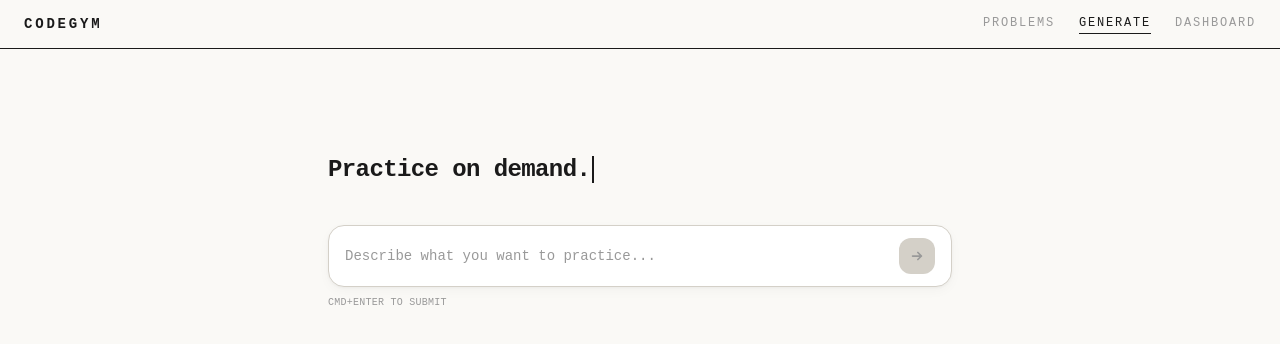
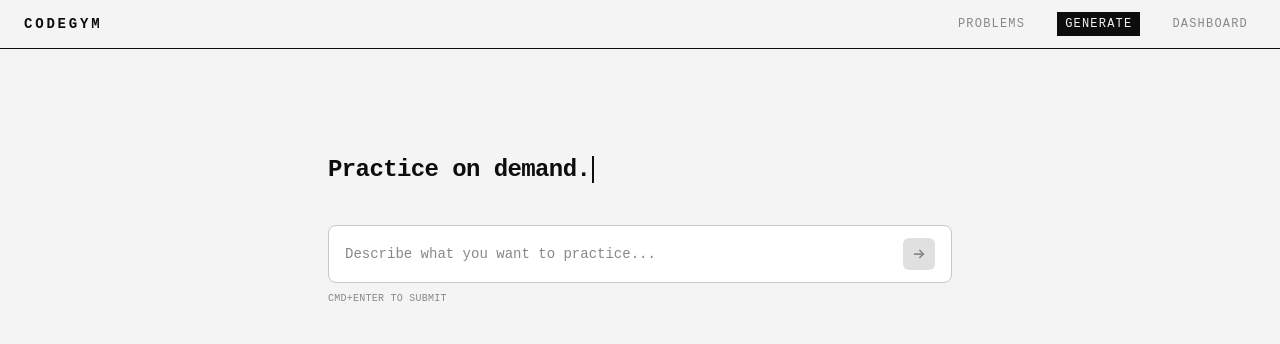
Before and after one commit to kvn8888/CodeGym, a React (Vite) app in the folder frontend/: page /generate in a window 1280 px wide. Shown: the top 344 px of the page. Built offline with nearby package versions, Linux system fonts and the light colour scheme.

Commit message:
refactor: update design to Technical Brutalism style
Shift color palette to neutral grays, tighten rounded corners, and replace thin nav underline with solid fill.

Co-authored-by: Kevin Chen <77308744+kvn8888@users.noreply.github.com>

```diff
--- a/frontend/src/features/generate/GeneratePage.tsx
+++ b/frontend/src/features/generate/GeneratePage.tsx
@@ -102,10 +102,7 @@ export function GeneratePage() {
       </div>
 
       <div ref={barRef} className="relative">
-        <div
-          className="flex items-center rounded-2xl border border-chalk bg-white px-4 py-3"
-          style={{ boxShadow: '0 1px 3px rgba(0, 0, 0, 0.04), 0 4px 12px rgba(0, 0, 0, 0.03)' }}
-        >
+        <div className="flex items-center rounded-lg border border-chalk bg-white px-4 py-3">
           <input
             type="text"
             value={prompt}
@@ -118,7 +115,7 @@ export function GeneratePage() {
           <button
             onClick={handleGenerate}
             disabled={generating || !prompt.trim()}
-            className="w-9 h-9 bg-ink text-bone rounded-xl flex items-center justify-center shrink-0 ml-3 hover:bg-ink-soft disabled:bg-chalk disabled:text-ash disabled:cursor-not-allowed transition-colors"
+            className="w-8 h-8 bg-ink text-bone rounded-md flex items-center justify-center shrink-0 ml-3 hover:bg-ink-soft disabled:bg-grain disabled:text-ash disabled:cursor-not-allowed transition-colors"
             aria-label="Generate"
           >
             <svg
@@ -139,8 +136,8 @@ export function GeneratePage() {
         {/* Example prompts dropdown */}
         {showExamples && (
           <div
-            className="absolute left-0 right-0 top-full mt-2 border border-chalk rounded-2xl bg-white overflow-hidden z-10"
-            style={{ boxShadow: '0 4px 16px rgba(0, 0, 0, 0.08)' }}
+            className="absolute left-0 right-0 top-full mt-1 border border-chalk rounded-lg bg-white overflow-hidden z-10"
+            style={{ boxShadow: '0 2px 8px rgba(0, 0, 0, 0.1)' }}
           >
             <div className="px-4 py-2 border-b border-chalk">
               <span className="text-[10px] font-bold tracking-[0.2em] text-ash uppercase">
--- a/frontend/src/index.css
+++ b/frontend/src/index.css
@@ -1,16 +1,16 @@
 @import "tailwindcss";
 
 @theme {
-  --color-bone: #FAF9F6;
-  --color-parchment: #F0EFEC;
-  --color-ink: #1a1a1a;
-  --color-ink-soft: #333333;
-  --color-graphite: #6b6b6b;
-  --color-ash: #999999;
-  --color-chalk: #d4d0c8;
-  --color-grain: #e8e6e1;
-  --color-moss: #2d5a27;
-  --color-rust: #8b2500;
+  --color-bone: #F4F4F4;
+  --color-parchment: #EBEBEB;
+  --color-ink: #0d0d0d;
+  --color-ink-soft: #2a2a2a;
+  --color-graphite: #555555;
+  --color-ash: #888888;
+  --color-chalk: #C8C8C8;
+  --color-grain: #E0E0E0;
+  --color-moss: #1a4d14;
+  --color-rust: #7a1f00;
 }
 
 body {
--- a/frontend/src/shared/components/Layout.tsx
+++ b/frontend/src/shared/components/Layout.tsx
@@ -21,10 +21,10 @@ export function Layout() {
               <Link
                 key={item.path}
                 to={item.path}
-                className={`text-xs tracking-[0.15em] no-underline pb-0.5 transition-colors ${
+                className={`text-xs tracking-[0.1em] no-underline px-2 py-1 transition-colors ${
                   location.pathname === item.path
-                    ? 'text-ink border-b border-ink'
-                    : 'text-ash border-b border-transparent hover:text-ink'
+                    ? 'text-bone bg-ink'
+                    : 'text-ash hover:text-ink'
                 }`}
               >
                 {item.label}
```
